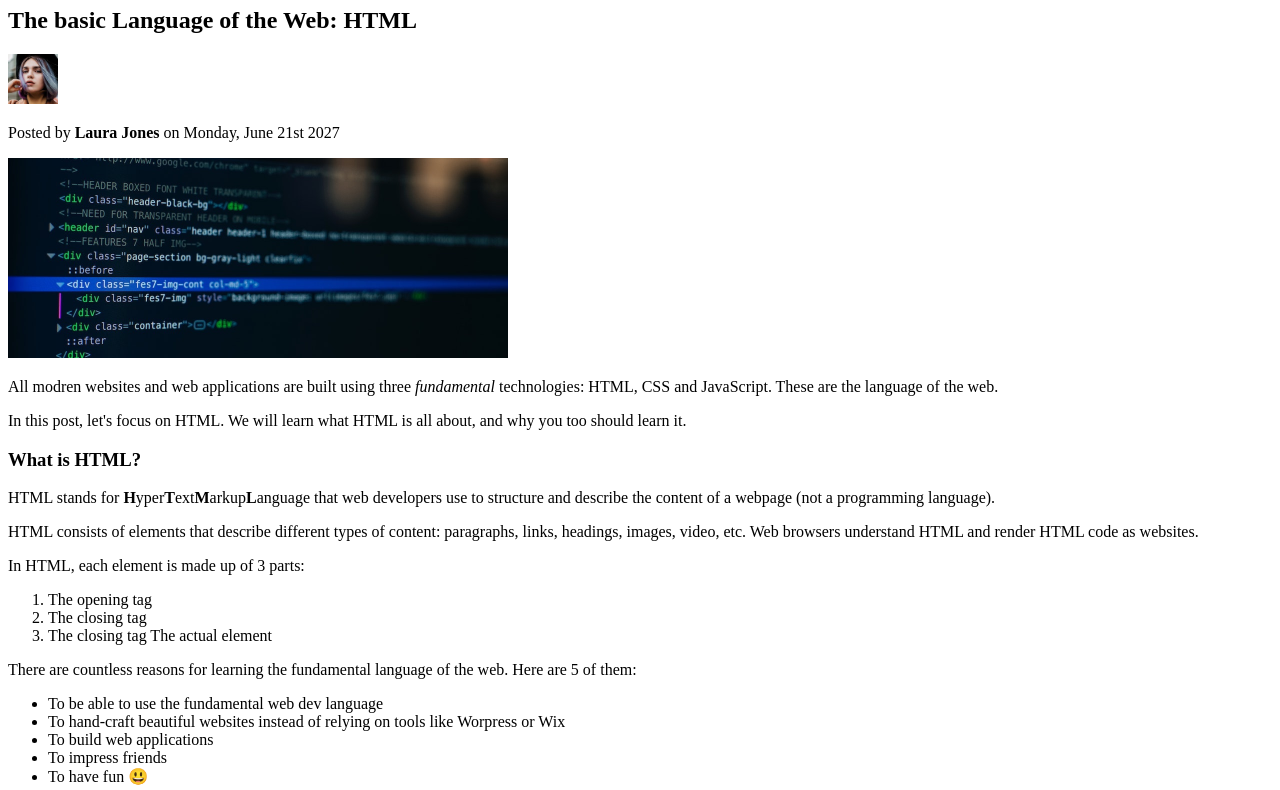
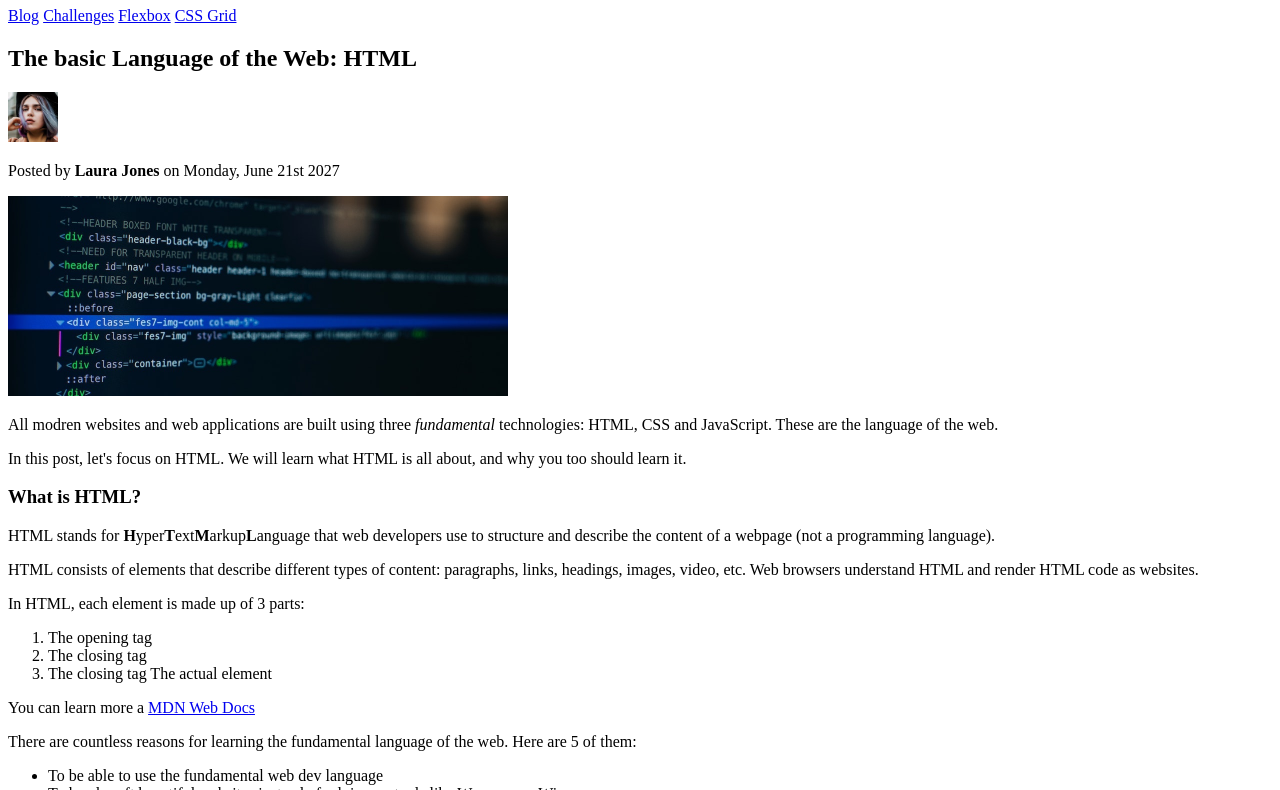
Before and after one commit to rublaman/-html-css-course, a plain HTML site: page 02-HTML-Fundamentals/index.html in a window 1280 px wide. Shown: the part 74-864 px from the top of the page. Drawn offline with Linux system fonts and the light colour scheme.

Commit message:
Hyperlinks

```diff
--- a/02-HTML-Fundamentals/index.html
+++ b/02-HTML-Fundamentals/index.html
@@ -14,6 +14,11 @@
     <h6>The basic Language of the Web: HTML</h6> -->
 
     <h1>📘 THe Code Magazine</h1>
+
+    <a href="blog.html">Blog</a>
+    <a href="#">Challenges</a>
+    <a href="#">Flexbox</a>
+    <a href="#">CSS Grid</a>
 
     <h2>The basic Language of the Web: HTML</h2>
 
@@ -66,6 +71,11 @@
     </ol>
 
     <p>
+      You can learn more a
+      <a href="https://www.google.com/" target="_blank">MDN Web Docs</a>
+    </p>
+
+    <p>
       There are countless reasons for learning the fundamental language of the
       web. Here are 5 of them:
     </p>
```
Also changed, not shown: 02-HTML-Fundamentals/blog.html (added, +10 -0 lines).
